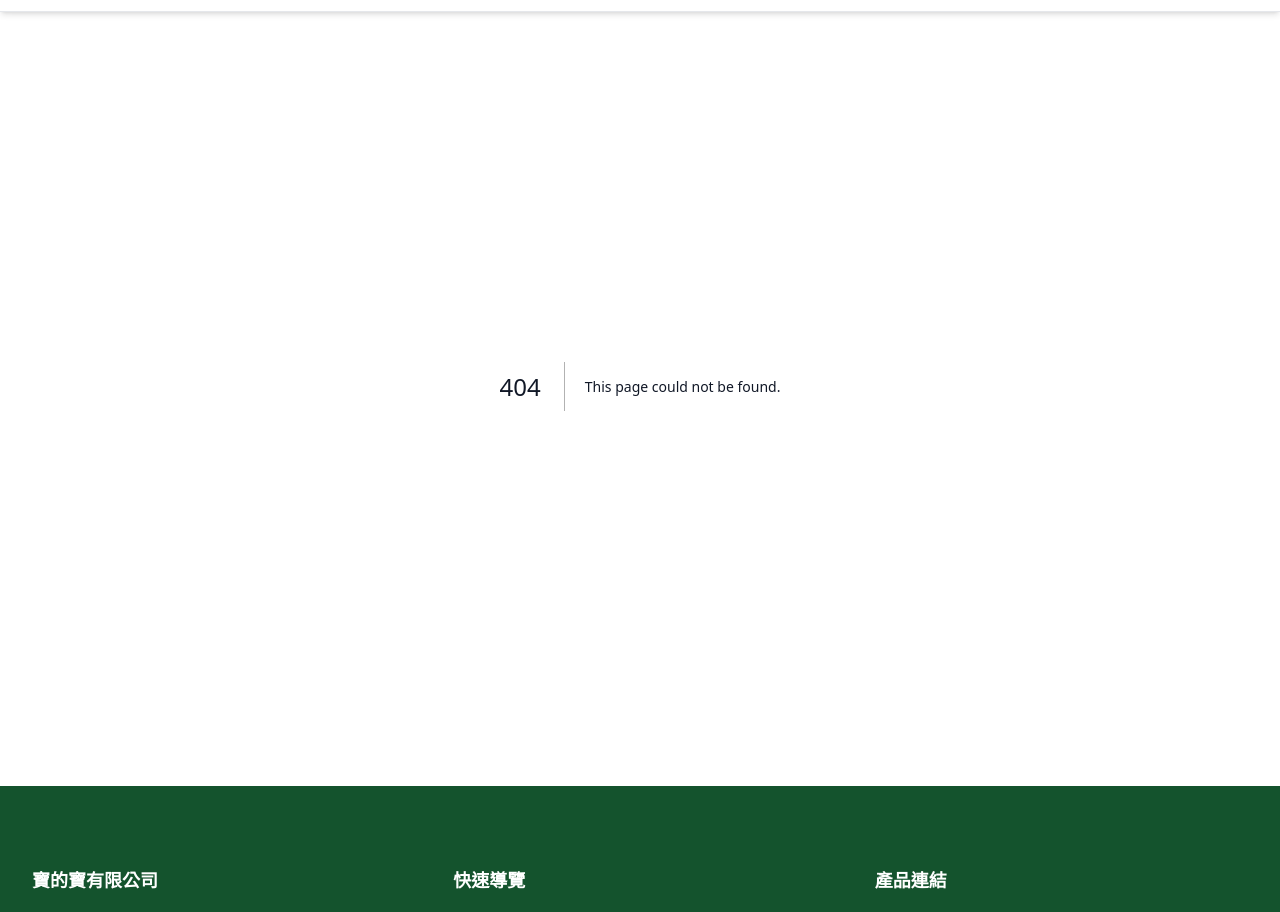
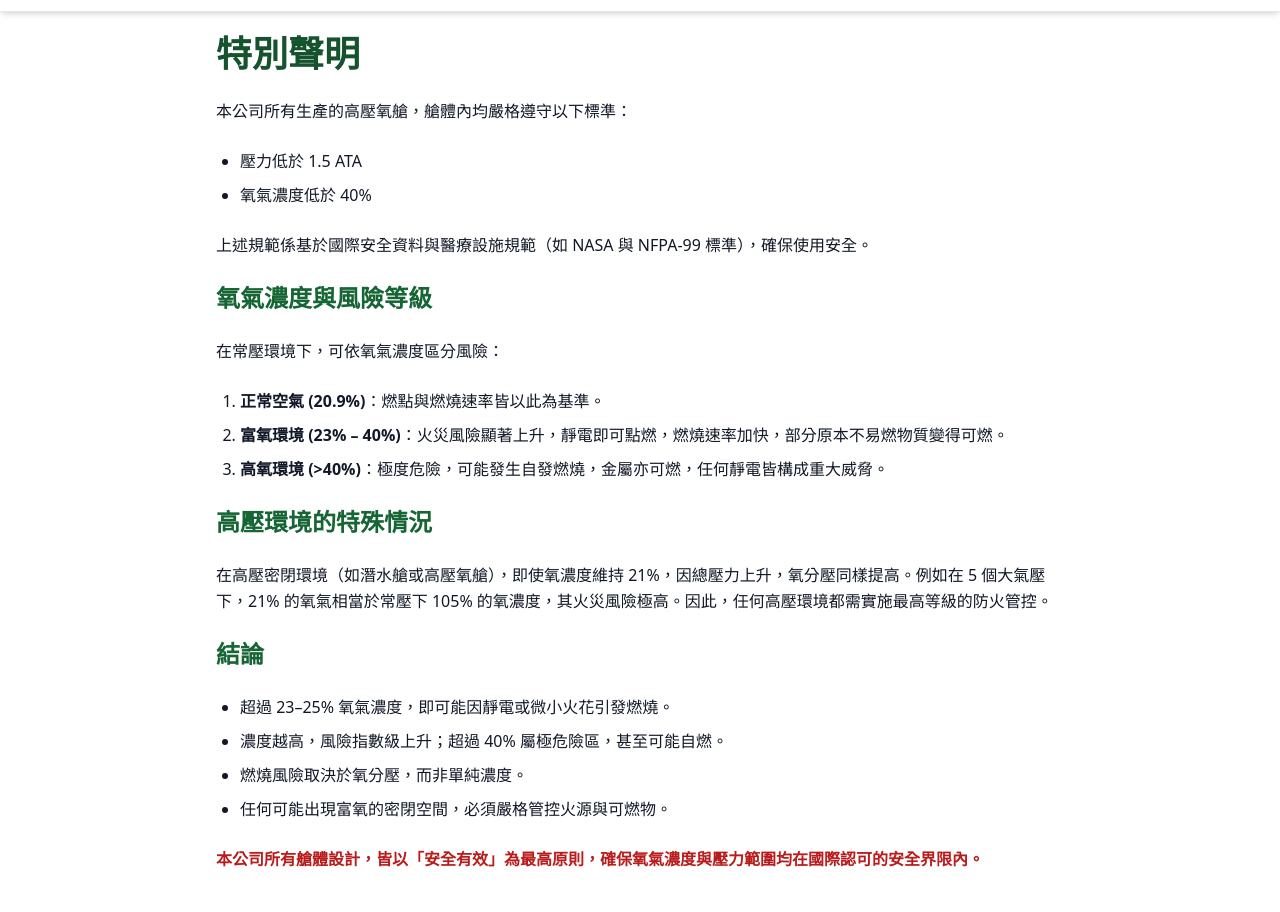
Before and after one commit to frankfu88/bdb, a Next.js app: page /statement in a window 1280 px wide. Before the commit this address had no page. Shown: the part 154-1066 px from the top of the page. Built offline with nearby package versions, Linux system fonts and the light colour scheme.

Commit message:
新增特別聲明

```diff
--- /dev/null
+++ b/src/app/statement/page.tsx
@@ -0,0 +1,56 @@
+// /src/app/statement/page.tsx
+export default function StatementPage() {
+  return (
+    <main className="bg-white text-gray-900">
+      <section className="max-w-4xl mx-auto px-6 py-12 leading-relaxed space-y-6">
+        <h1 className="text-4xl font-serif font-semibold text-green-900 mb-6">
+          特別聲明
+        </h1>
+
+        <p>
+          本公司所有生產的高壓氧艙，艙體內均嚴格遵守以下標準：
+        </p>
+        <ul className="list-disc pl-6 space-y-2">
+          <li>壓力低於 1.5 ATA</li>
+          <li>氧氣濃度低於 40%</li>
+        </ul>
+        <p>
+          上述規範係基於國際安全資料與醫療設施規範（如 NASA 與
+          NFPA-99 標準），確保使用安全。
+        </p>
+
+        <h2 className="text-2xl font-bold text-green-800 mt-10">氧氣濃度與風險等級</h2>
+        <p>在常壓環境下，可依氧氣濃度區分風險：</p>
+        <ol className="list-decimal pl-6 space-y-2">
+          <li>
+            <strong>正常空氣 (20.9%)</strong>：燃點與燃燒速率皆以此為基準。
+          </li>
+          <li>
+            <strong>富氧環境 (23% – 40%)</strong>：火災風險顯著上升，靜電即可點燃，燃燒速率加快，部分原本不易燃物質變得可燃。
+          </li>
+          <li>
+            <strong>高氧環境 (&gt;40%)</strong>：極度危險，可能發生自發燃燒，金屬亦可燃，任何靜電皆構成重大威脅。
+          </li>
+        </ol>
+
+        <h2 className="text-2xl font-bold text-green-800 mt-10">高壓環境的特殊情況</h2>
+        <p>
+          在高壓密閉環境（如潛水艙或高壓氧艙），即使氧濃度維持 21%，因總壓力上升，氧分壓同樣提高。例如在 5
+          個大氣壓下，21% 的氧氣相當於常壓下 105% 的氧濃度，其火災風險極高。因此，任何高壓環境都需實施最高等級的防火管控。
+        </p>
+
+        <h2 className="text-2xl font-bold text-green-800 mt-10">結論</h2>
+        <ul className="list-disc pl-6 space-y-2">
+          <li>超過 23–25% 氧氣濃度，即可能因靜電或微小火花引發燃燒。</li>
+          <li>濃度越高，風險指數級上升；超過 40% 屬極危險區，甚至可能自燃。</li>
+          <li>燃燒風險取決於氧分壓，而非單純濃度。</li>
+          <li>任何可能出現富氧的密閉空間，必須嚴格管控火源與可燃物。</li>
+        </ul>
+
+        <p className="text-red-700 font-semibold mt-6">
+          本公司所有艙體設計，皆以「安全有效」為最高原則，確保氧氣濃度與壓力範圍均在國際認可的安全界限內。
+        </p>
+      </section>
+    </main>
+  );
+}
--- a/src/components/footer.tsx
+++ b/src/components/footer.tsx
@@ -187,6 +187,13 @@ export default function Footer() {
           >
             免責聲明
           </Link>
+          <span className="opacity-50">｜</span>
+          <Link
+            href="/statement"
+            className="underline-offset-4 hover:text-green-200"
+          >
+            特別聲明
+          </Link>
         </div>
 
       </div>
```
